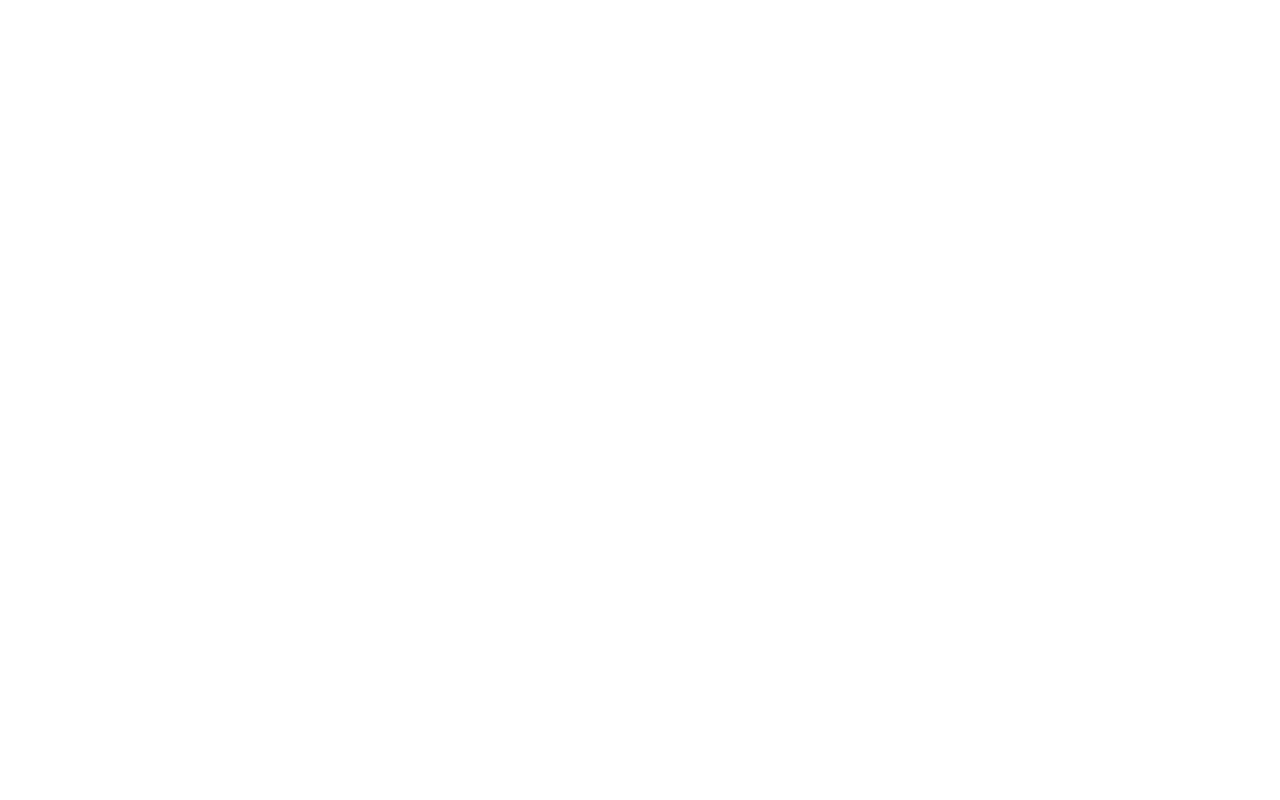
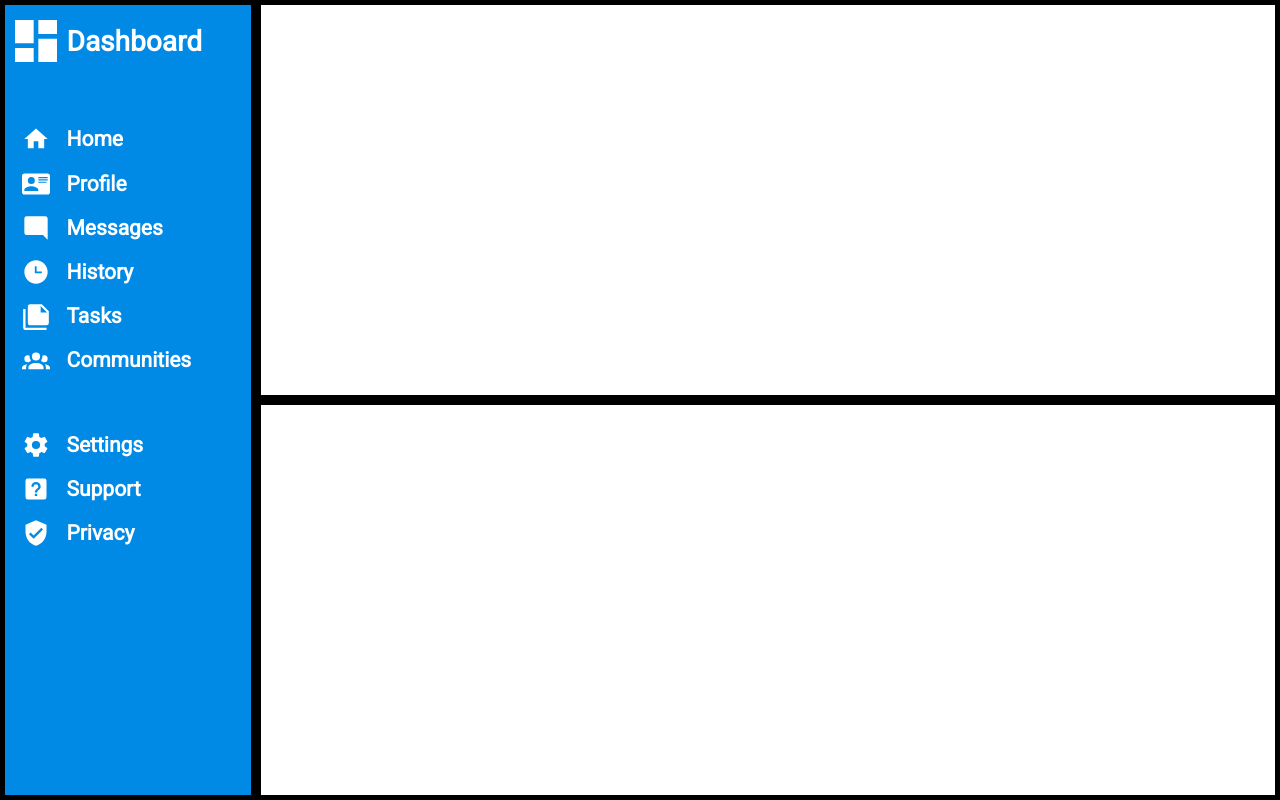
Before and after one commit to popInNotOut/odin-admin-dashboard, a plain HTML site: page index.html in a window 1280 px wide. Drawn offline with Linux system fonts and the light colour scheme.

Commit message:
Finished sidebar

```diff
--- a/index.html
+++ b/index.html
@@ -8,6 +8,37 @@
         <title>Admin Dashboard</title>
     </head>
     <body>
+        <div id="sidebar">
+            <svg class="sidebar-icon" id="dashboard-icon" xmlns="http://www.w3.org/2000/svg" viewBox="0 0 24 24"><title>view-dashboard</title><path d="M13,3V9H21V3M13,21H21V11H13M3,21H11V15H3M3,13H11V3H3V13Z" /></svg>
+            <div class="sidebar-text" id="dashboard-text">Dashboard</div>
+            <div>&nbsp;</div><div>&nbsp;</div>
+            <svg class="sidebar-icon" xmlns="http://www.w3.org/2000/svg" viewBox="0 0 24 24"><title>home</title><path d="M10,20V14H14V20H19V12H22L12,3L2,12H5V20H10Z" /></svg>
+            <div class="sidebar-text">Home</div>
+            <svg class="sidebar-icon" id="home-icon" xmlns="http://www.w3.org/2000/svg" viewBox="0 0 24 24"><title>card-account-details</title><path d="M2,3H22C23.05,3 24,3.95 24,5V19C24,20.05 23.05,21 22,21H2C0.95,21 0,20.05 0,19V5C0,3.95 0.95,3 2,3M14,6V7H22V6H14M14,8V9H21.5L22,9V8H14M14,10V11H21V10H14M8,13.91C6,13.91 2,15 2,17V18H14V17C14,15 10,13.91 8,13.91M8,6A3,3 0 0,0 5,9A3,3 0 0,0 8,12A3,3 0 0,0 11,9A3,3 0 0,0 8,6Z" /></svg>
+            <div class="sidebar-text">Profile</div>
+            <svg class="sidebar-icon" xmlns="http://www.w3.org/2000/svg" viewBox="0 0 24 24"><title>message-reply</title><path d="M22,4C22,2.89 21.1,2 20,2H4A2,2 0 0,0 2,4V16A2,2 0 0,0 4,18H18L22,22V4Z" /></svg>
+            <div class="sidebar-text">Messages</div>
+            <svg class="sidebar-icon" xmlns="http://www.w3.org/2000/svg" viewBox="0 0 24 24"><title>clock-time-three</title><path d="M12 2C6.5 2 2 6.5 2 12C2 17.5 6.5 22 12 22C17.5 22 22 17.5 22 12S17.5 2 12 2M17 13H11V7H12.5V11.5H17V13Z" /></svg>
+            <div class="sidebar-text">History</div>
+            <svg class="sidebar-icon" xmlns="http://www.w3.org/2000/svg" viewBox="0 0 24 24"><title>note-multiple</title><path d="M16,9H21.5L16,3.5V9M7,2H17L23,8V18A2,2 0 0,1 21,20H7C5.89,20 5,19.1 5,18V4A2,2 0 0,1 7,2M3,6V22H21V24H3A2,2 0 0,1 1,22V6H3Z" /></svg>
+            <div class="sidebar-text">Tasks</div>
+            <svg class="sidebar-icon" xmlns="http://www.w3.org/2000/svg" viewBox="0 0 24 24"><title>account-group</title><path d="M12,5.5A3.5,3.5 0 0,1 15.5,9A3.5,3.5 0 0,1 12,12.5A3.5,3.5 0 0,1 8.5,9A3.5,3.5 0 0,1 12,5.5M5,8C5.56,8 6.08,8.15 6.53,8.42C6.38,9.85 6.8,11.27 7.66,12.38C7.16,13.34 6.16,14 5,14A3,3 0 0,1 2,11A3,3 0 0,1 5,8M19,8A3,3 0 0,1 22,11A3,3 0 0,1 19,14C17.84,14 16.84,13.34 16.34,12.38C17.2,11.27 17.62,9.85 17.47,8.42C17.92,8.15 18.44,8 19,8M5.5,18.25C5.5,16.18 8.41,14.5 12,14.5C15.59,14.5 18.5,16.18 18.5,18.25V20H5.5V18.25M0,20V18.5C0,17.11 1.89,15.94 4.45,15.6C3.86,16.28 3.5,17.22 3.5,18.25V20H0M24,20H20.5V18.25C20.5,17.22 20.14,16.28 19.55,15.6C22.11,15.94 24,17.11 24,18.5V20Z" /></svg>
+            <div class="sidebar-text">Communities</div>
+            <div>&nbsp;</div><div>&nbsp;</div>
+            <svg class="sidebar-icon" xmlns="http://www.w3.org/2000/svg" viewBox="0 0 24 24"><title>cog</title><path d="M12,15.5A3.5,3.5 0 0,1 8.5,12A3.5,3.5 0 0,1 12,8.5A3.5,3.5 0 0,1 15.5,12A3.5,3.5 0 0,1 12,15.5M19.43,12.97C19.47,12.65 19.5,12.33 19.5,12C19.5,11.67 19.47,11.34 19.43,11L21.54,9.37C21.73,9.22 21.78,8.95 21.66,8.73L19.66,5.27C19.54,5.05 19.27,4.96 19.05,5.05L16.56,6.05C16.04,5.66 15.5,5.32 14.87,5.07L14.5,2.42C14.46,2.18 14.25,2 14,2H10C9.75,2 9.54,2.18 9.5,2.42L9.13,5.07C8.5,5.32 7.96,5.66 7.44,6.05L4.95,5.05C4.73,4.96 4.46,5.05 4.34,5.27L2.34,8.73C2.21,8.95 2.27,9.22 2.46,9.37L4.57,11C4.53,11.34 4.5,11.67 4.5,12C4.5,12.33 4.53,12.65 4.57,12.97L2.46,14.63C2.27,14.78 2.21,15.05 2.34,15.27L4.34,18.73C4.46,18.95 4.73,19.03 4.95,18.95L7.44,17.94C7.96,18.34 8.5,18.68 9.13,18.93L9.5,21.58C9.54,21.82 9.75,22 10,22H14C14.25,22 14.46,21.82 14.5,21.58L14.87,18.93C15.5,18.67 16.04,18.34 16.56,17.94L19.05,18.95C19.27,19.03 19.54,18.95 19.66,18.73L21.66,15.27C21.78,15.05 21.73,14.78 21.54,14.63L19.43,12.97Z" /></svg>
+            <div class="sidebar-text">Settings</div>
+            <svg class="sidebar-icon" xmlns="http://www.w3.org/2000/svg" viewBox="0 0 24 24"><title>help-box</title><path d="M11,18H13V16H11V18M12,6A4,4 0 0,0 8,10H10A2,2 0 0,1 12,8A2,2 0 0,1 14,10C14,12 11,11.75 11,15H13C13,12.75 16,12.5 16,10A4,4 0 0,0 12,6M5,3H19A2,2 0 0,1 21,5V19A2,2 0 0,1 19,21H5A2,2 0 0,1 3,19V5A2,2 0 0,1 5,3Z" /></svg>
+            <div class="sidebar-text">Support</div>
+            <svg class="sidebar-icon" xmlns="http://www.w3.org/2000/svg" viewBox="0 0 24 24"><title>shield-check</title><path d="M10,17L6,13L7.41,11.59L10,14.17L16.59,7.58L18,9M12,1L3,5V11C3,16.55 6.84,21.74 12,23C17.16,21.74 21,16.55 21,11V5L12,1Z" /></svg>
+            <div class="sidebar-text">Privacy</div>
+        </div>
 
+        <div id="header">
+
+        </div>
+
+        <div id="article">
+
+        </div>
     </body>
 </html>
--- a/style.css
+++ b/style.css
@@ -18,11 +18,12 @@
 html {
     font-size: 14px;
     margin: 0;
-    font-family: sans-serif;
+    font-family: 'Roboto', sans-serif;
 }
 
 body {
-
+    display: grid;
+    grid-template-columns: 1fr 4fr;
     margin: 0;
     min-height: 100vh;
 }
@@ -34,3 +35,55 @@
 
 
 /* Typography */
+#sidebar {
+    background-color: rgb(0, 138, 230);
+    grid-column: 1 / 2;
+    grid-row: 1 / 3;
+    border: 5px solid black;
+    font-size: 1.5rem;
+    color: white;
+    font-weight: bold;
+    display: grid;
+    grid-template-columns: 1fr 3fr;
+    padding-bottom: 30vh;
+}
+
+.sidebar-text {
+    justify-self: start;
+    align-self: center;
+    grid-column: 2 / 3;
+}
+
+#dashboard-text {
+    font-size: 2rem;
+}
+
+.sidebar-icon {
+    justify-self: center;
+    align-self: center;
+    width: 2rem;
+    height: auto;
+    grid-column: 1 / 2;
+}
+
+#dashboard-icon {
+    width: 4rem;
+    height: auto;
+}
+
+.sidebar-icon path {
+    fill: white;
+}
+
+
+#header {
+    grid-column: 2 / 3;
+    grid-row: 1 / 2;
+    border: 5px solid black;
+}
+
+#article {
+    grid-column: 2 / 3;
+    grid-row: 2 / 3;
+    border: 5px solid black;
+}
```
